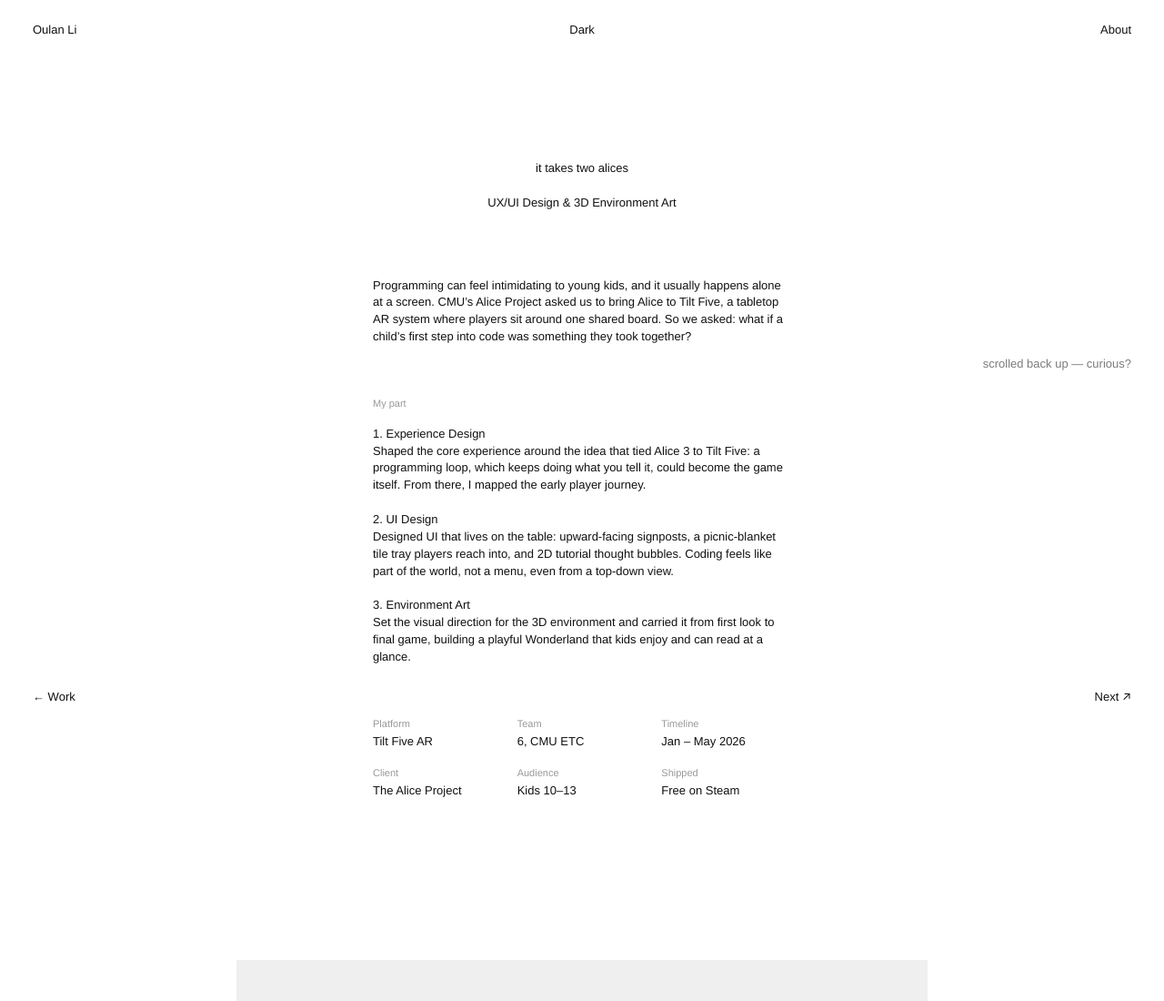
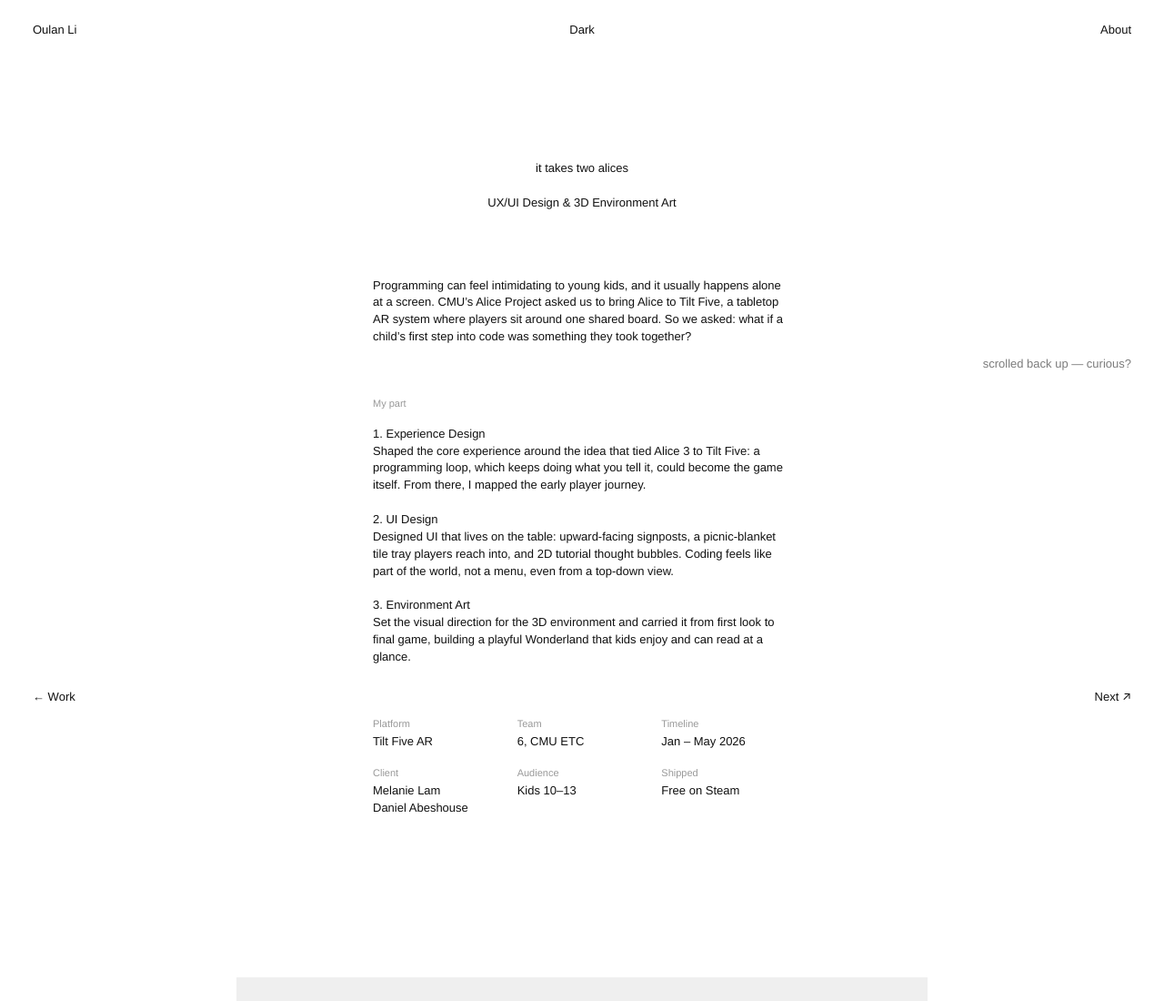
Before and after one commit to 0l-l/oulanli, a plain HTML site: page work/it-takes-two-alices.html in a window 1280 px wide. Shown: the top 1100 px of the page at 91% size. Drawn offline with Linux system fonts and the light colour scheme; grey boxes are pictures that could not be loaded.

Commit message:
it takes two alices: name the clients
Co-Authored-By: Claude Opus 5.5 <noreply@anthropic.com>
Claude-Session: https://claude.ai/code/session_01CzUgLB4bLHRPfWzb5fm5tx

```diff
--- a/work/it-takes-two-alices.html
+++ b/work/it-takes-two-alices.html
@@ -40,7 +40,7 @@
       <div><dt>Platform</dt><dd>Tilt Five AR</dd></div>
       <div><dt>Team</dt><dd>6, CMU ETC</dd></div>
       <div><dt>Timeline</dt><dd>Jan – May 2026</dd></div>
-      <div><dt>Client</dt><dd>The Alice Project</dd></div>
+      <div><dt>Client</dt><dd>Melanie Lam<br>Daniel Abeshouse</dd></div>
       <div><dt>Audience</dt><dd>Kids 10–13</dd></div>
       <div><dt>Shipped</dt><dd>Free on Steam</dd></div>
     </dl>
```
